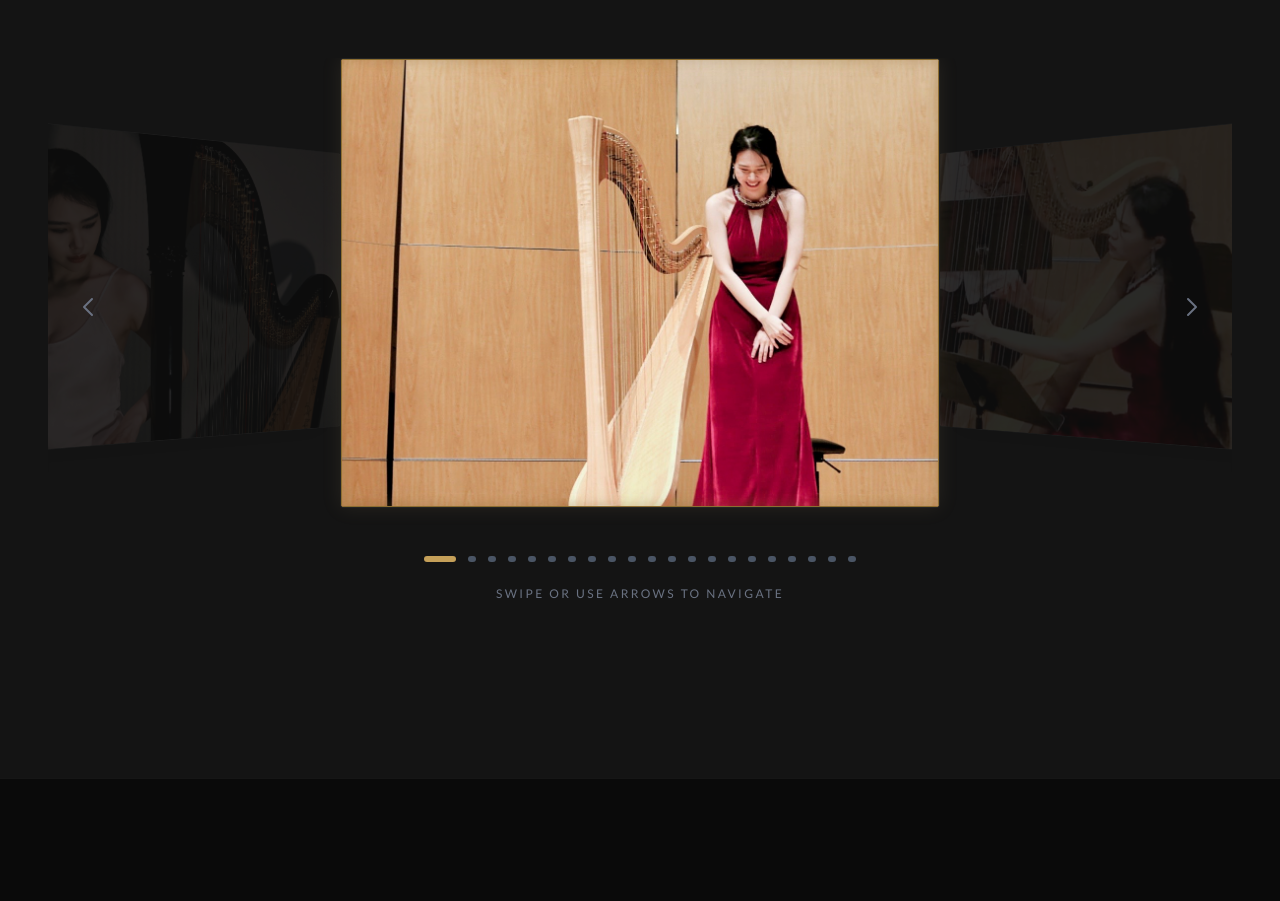
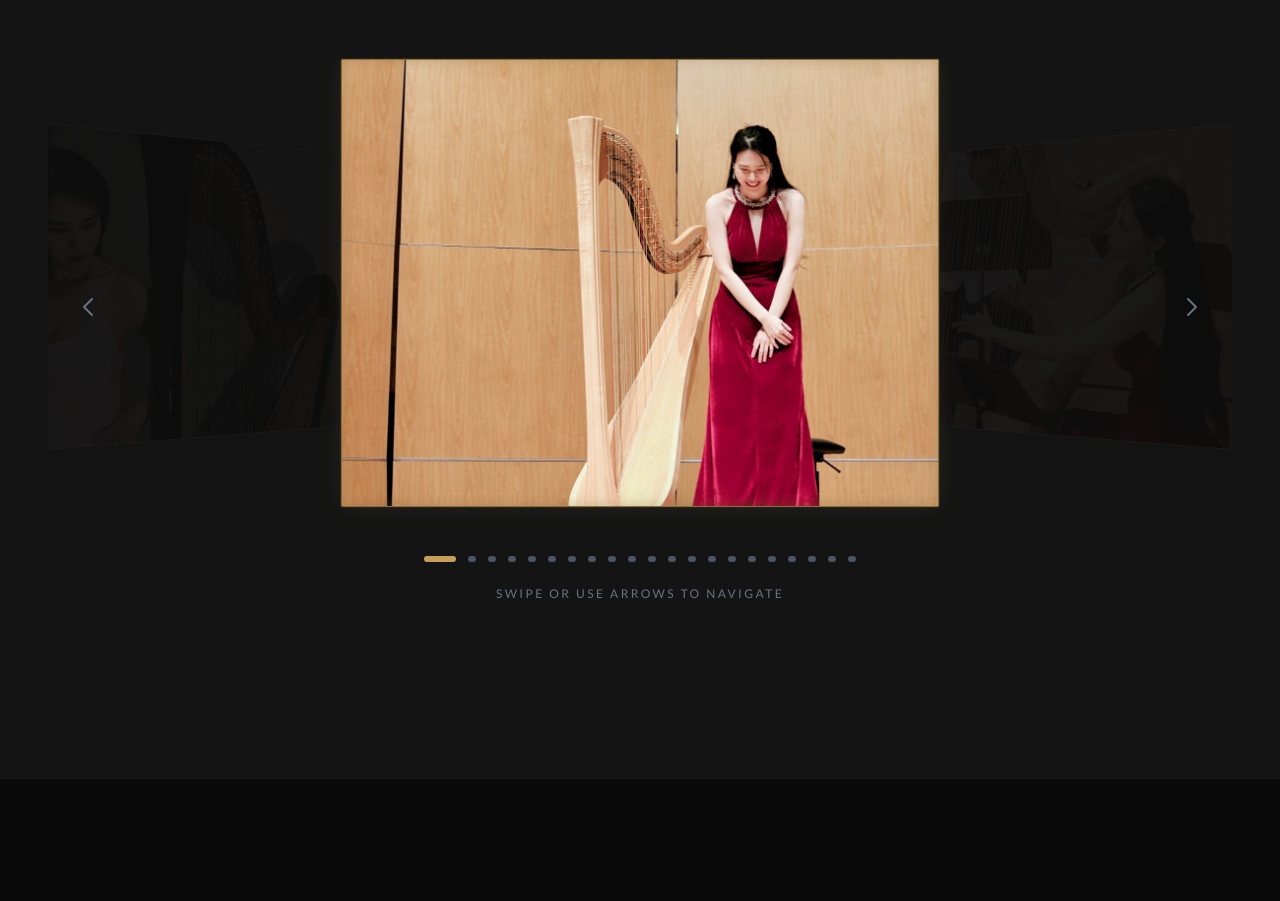
Before and after one commit to Butternctu/yiruimusic, a React (Vite) app: page /portfolio in a window 1280 px wide. Shown: the part 3028-3929 px from the top of the page. Built offline with nearby package versions, Linux system fonts and the light colour scheme; a web font is replaced by a local one.

Commit message:
style: darken side images in desktop gallery to emphasize center image

```diff
--- a/src/components/PhotoGallery.jsx
+++ b/src/components/PhotoGallery.jsx
@@ -103,6 +103,9 @@ const PhotoGallery = ({ images }) => {
                         const scale = Math.max(0.65, 1 - absOffset * 0.15);
                         const opacityVal = dragOffset ? Math.max(0, 1 - absOffset * 0.6) : (idx === currentIndex ? 1 : Math.max(0, 1 - absOffset * 0.6));
 
+                        // Darker side images on desktop to emphasize the center image
+                        const maxOverlayOpacity = windowWidth > 768 ? 0.85 : 0.65;
+
                         return (
                             <div
                                 key={idx}
@@ -117,7 +120,7 @@ const PhotoGallery = ({ images }) => {
                                 }}
                             >
                                 <div className={`group w-full h-full rounded-sm overflow-hidden border border-white/10 shadow-2xl relative bg-dark-900 flex items-center justify-center transition-all duration-700 hover:shadow-[0_0_30px_rgba(201,165,116,0.15)] hover:border-gold/30 ${idx === currentIndex ? 'shadow-[0_0_20px_rgba(201,165,116,0.1)] border-gold/20' : ''}`}>
-                                    <div className="absolute inset-0 bg-black z-10 pointer-events-none transition-opacity duration-500" style={{ opacity: dragOffset ? Math.min(0.65, absOffset * 0.65) : (idx === currentIndex ? 0 : 0.65) }}></div>
+                                    <div className="absolute inset-0 bg-black z-10 pointer-events-none transition-opacity duration-500" style={{ opacity: dragOffset ? Math.min(maxOverlayOpacity, absOffset * maxOverlayOpacity) : (idx === currentIndex ? 0 : maxOverlayOpacity) }}></div>
                                     <img
                                         src={imgSrc}
                                         alt={`Gallery Image ${idx + 1}`}
```
